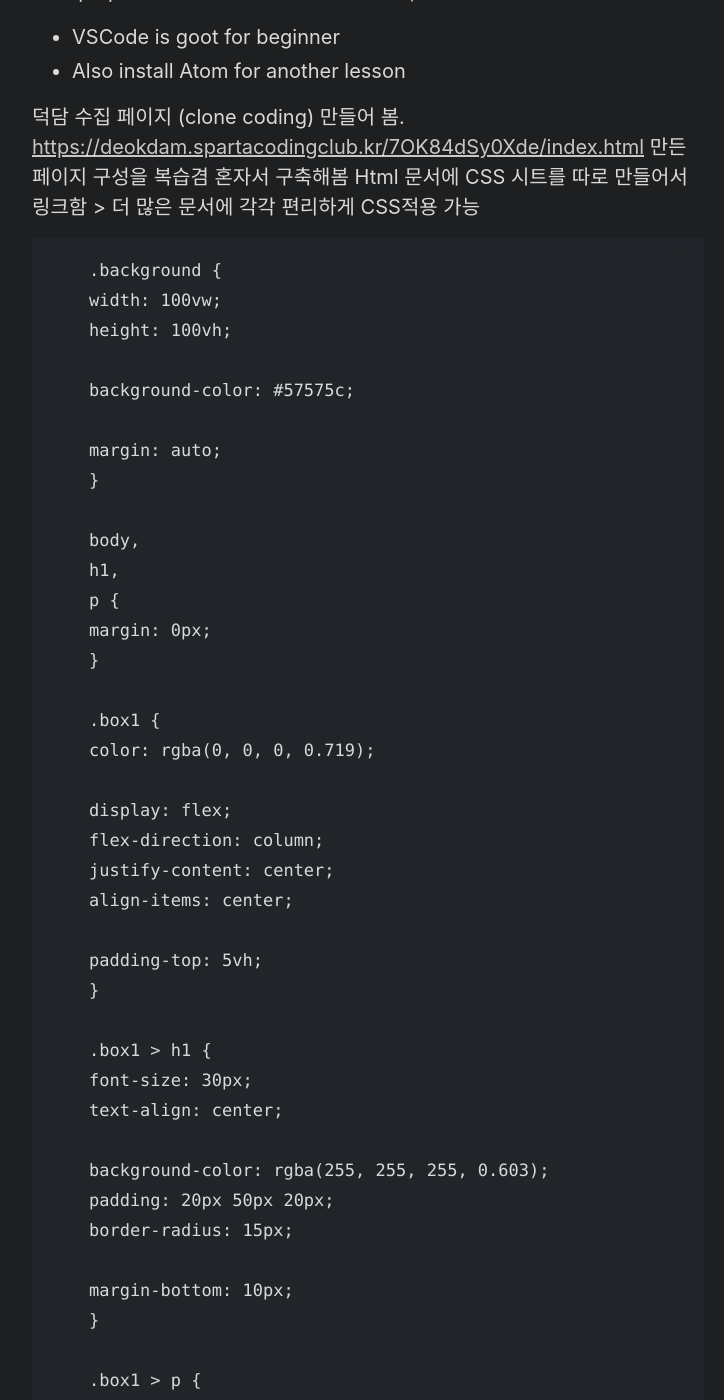
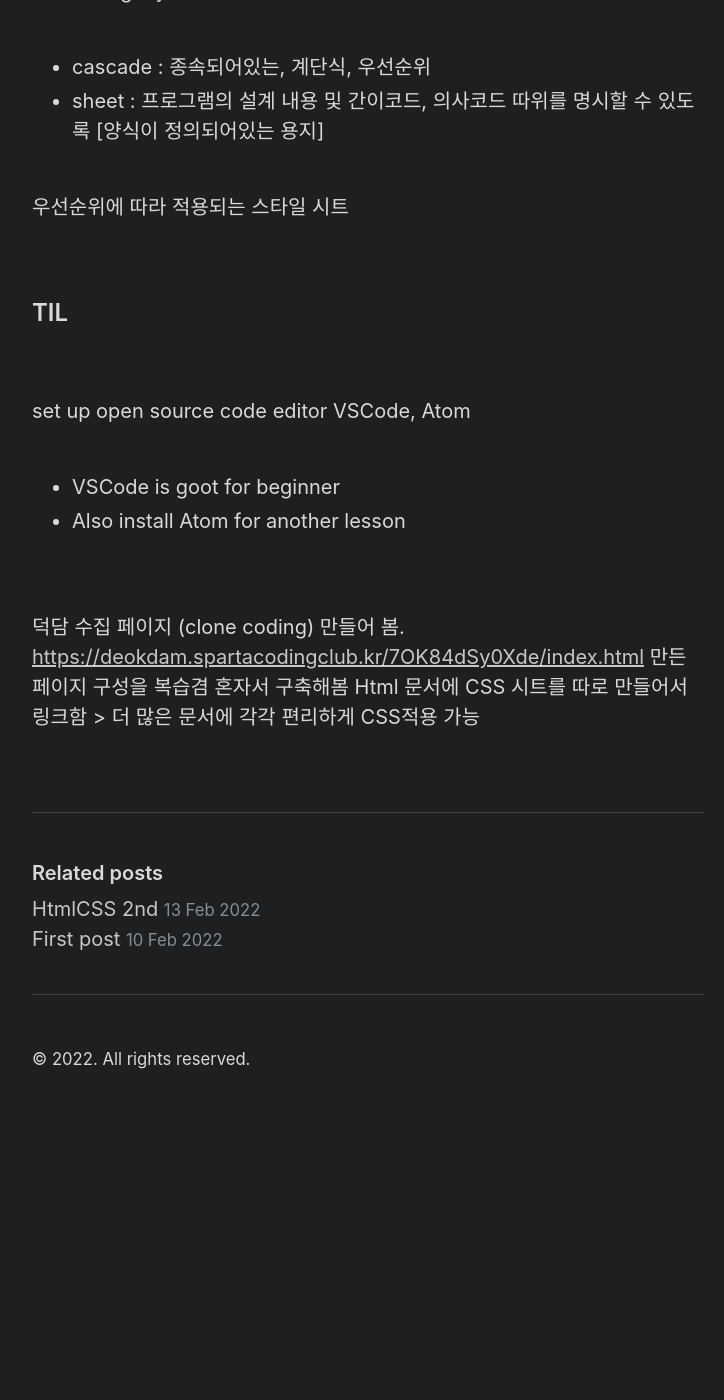
Before and after one commit to Dev-Dotoli/dev-dotoli.github.com, a Jekyll site: the page built from _posts/2022-02-11-HtmlCss-1st.md, in a window 1280 px wide and 1400 px high, scrolled down 866 px. Shown: the whole window, without its empty margins (272-996 px from the left). Built offline with Jekyll 4.4.1, drawn with Linux system fonts in a browser that asks for light colours; after the commit the page ends 1987 px from its top, so only the background shows below that; some of the changed text lies outside the part shown.

Commit message:
fix 2nd.md again

```diff
--- a/_posts/2022-02-11-HtmlCss-1st.md
+++ b/_posts/2022-02-11-HtmlCss-1st.md
@@ -7,102 +7,37 @@ title: Html CSS
 
 ## HTML?
 
-Hyper Text Markup Language
+<br><br>
+Hyper Text Markup Language<br><br>
 
 - hyper text : 순서를 초월해 검색 가능한 기능을 제공하는 text
 - markup(language) : 과거 조판사(typist)들이 원고를 조판하는 규칙을 ""(따옴표)로 강조한 문구 - 태그를 통해 화면에 출력될 정보(문서의 구조적 형태)를 결정하는 언어
 
-- XML : eXtensible Markup Language = 확장할 수 있는 마크업 언어
+- XML : eXtensible Markup Language = 확장할 수 있는 마크업 언어<br><br>
 
-웹페이지와 그 내용을 구조화 하기 위해 사용되는 언어
+웹페이지와 그 내용을 구조화 하기 위해 사용되는 언어<br><br><br>
 
 ## CSS?
 
-Cascading style sheet
+<br><br>
+Cascading style sheet<br><br>
 
 - cascade : 종속되어있는, 계단식, 우선순위
-- sheet : 프로그램의 설계 내용 및 간이코드, 의사코드 따위를 명시할 수 있도록 [양식이 정의되어있는 용지]
+- sheet : 프로그램의 설계 내용 및 간이코드, 의사코드 따위를 명시할 수 있도록 [양식이 정의되어있는 용지]<br><br>
 
-우선순위에 따라 적용되는 스타일 시트
+우선순위에 따라 적용되는 스타일 시트<br><br><br>
 
 ## TIL
 
+<br><br>
 set up open source code editor VSCode, Atom
+<br><br>
 
 - VSCode is goot for beginner
 - Also install Atom for another lesson
+  <br><br><br>
 
 덕담 수집 페이지 (clone coding) 만들어 봄.
 <https://deokdam.spartacodingclub.kr/7OK84dSy0Xde/index.html>
 만든 페이지 구성을 복습겸 혼자서 구축해봄
 Html 문서에 CSS 시트를 따로 만들어서 링크함 > 더 많은 문서에 각각 편리하게 CSS적용 가능
-
-        .background {
-        width: 100vw;
-        height: 100vh;
-
-        background-color: #57575c;
-
-        margin: auto;
-        }
-
-        body,
-        h1,
-        p {
-        margin: 0px;
-        }
-
-        .box1 {
-        color: rgba(0, 0, 0, 0.719);
-
-        display: flex;
-        flex-direction: column;
-        justify-content: center;
-        align-items: center;
-
-        padding-top: 5vh;
-        }
-
-        .box1 > h1 {
-        font-size: 30px;
-        text-align: center;
-
-        background-color: rgba(255, 255, 255, 0.603);
-        padding: 20px 50px 20px;
-        border-radius: 15px;
-
-        margin-bottom: 10px;
-        }
-
-        .box1 > p {
-        font-size: 22px;
-        }
-
-        .box1 > p > span {
-        font-size: 15px;
-        }
-
-        .box2 {
-        height: 70vh;
-        }
-        .btn {
-        background-color: black;
-        color: white;
-
-        font-size: 20px;
-
-        width: 300px;
-        height: 40px;
-        border-radius: 10px;
-
-        cursor: pointer;
-
-        display: flex;
-        flex-direction: column;
-        justify-content: center;
-        align-items: center;
-
-        position: fixed;
-        bottom: 10vh;
-        left: calc(50% - 150px);
-        }
```
Also changed, not shown: _posts/2022-02-13-HtmlCSS-2nd.md (+45 -22 lines).
